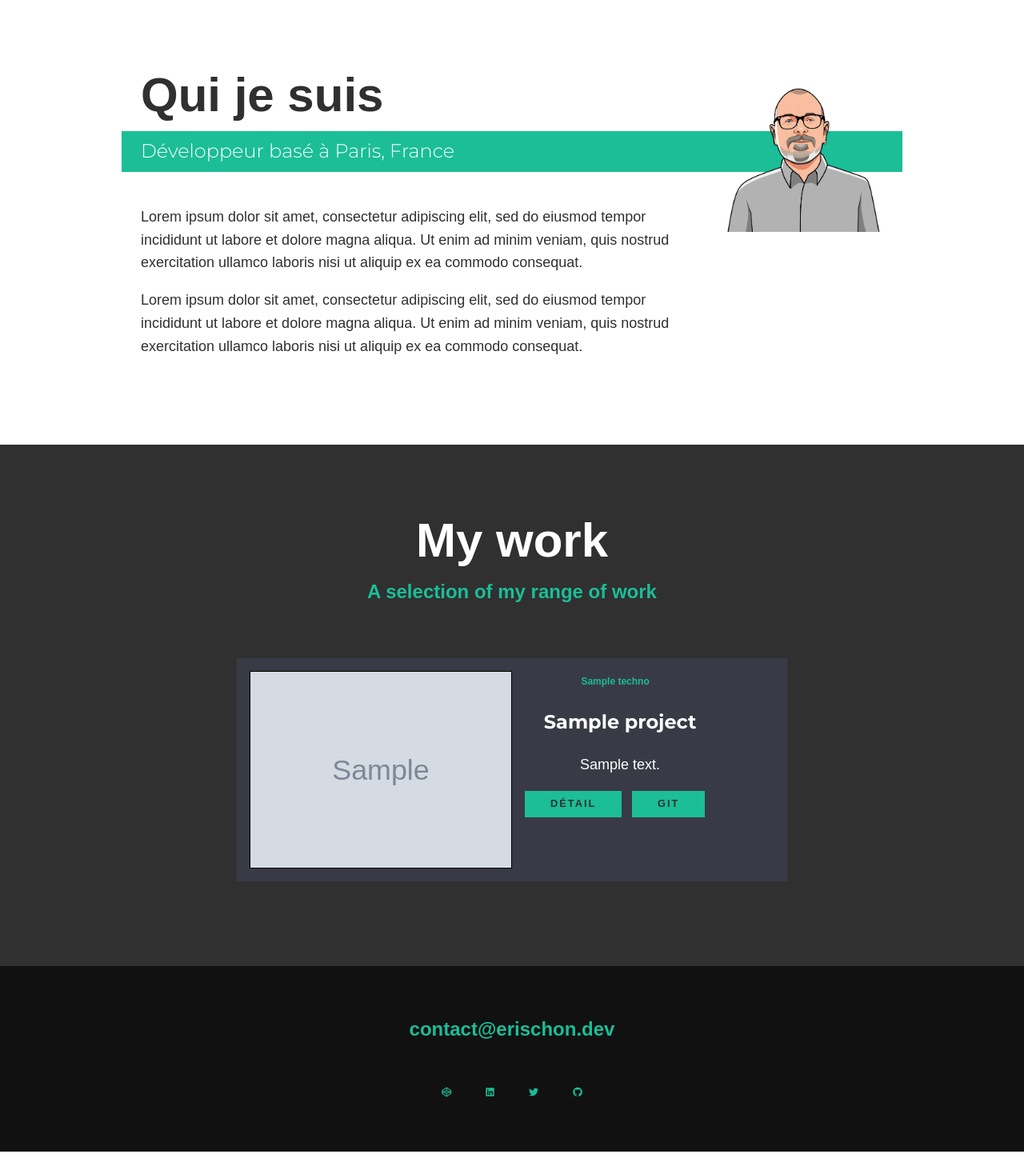
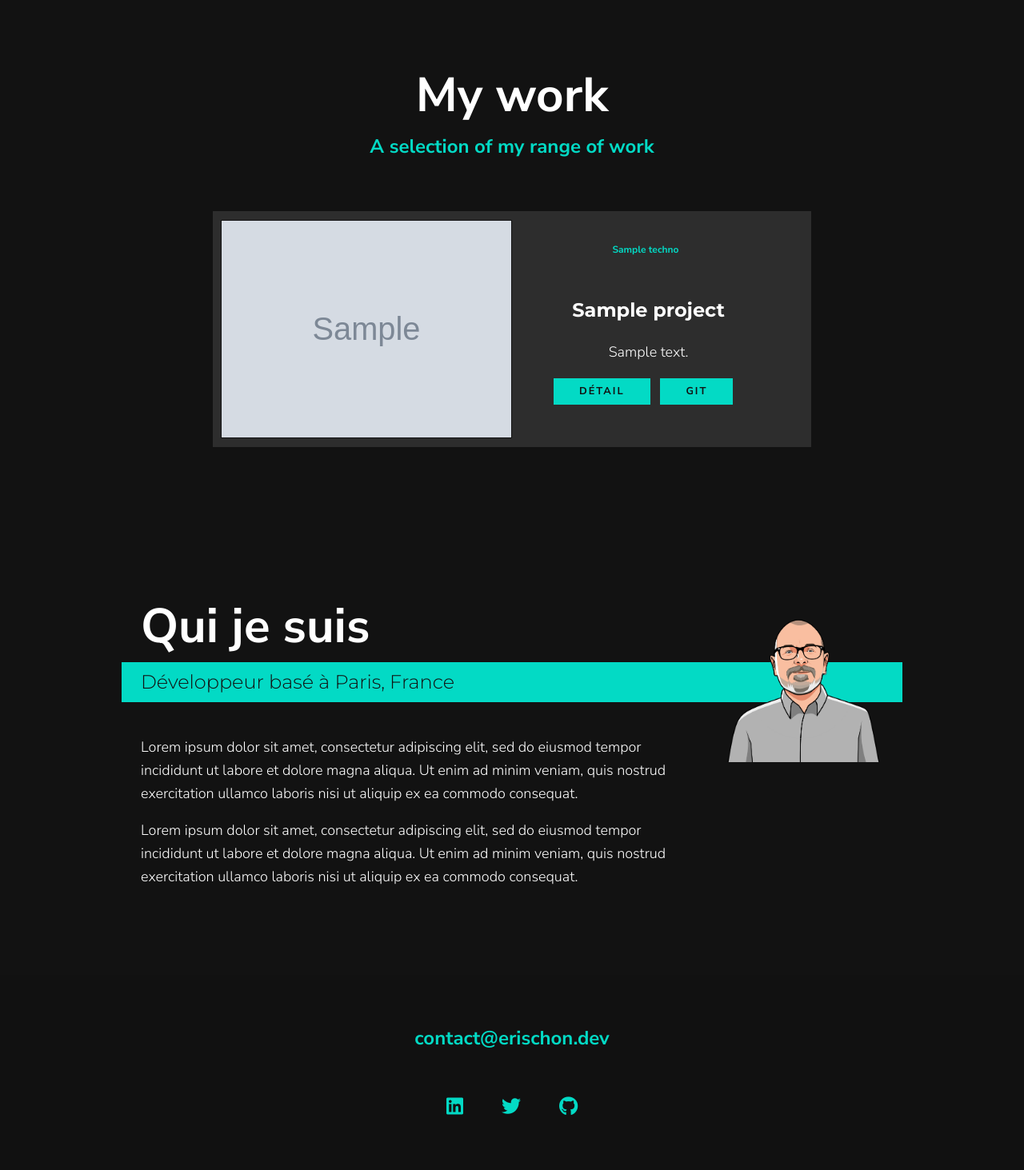
Before and after one commit to erischon/erischon-website, a Django app: page /portfolio/ in a window 1280 px wide. Shown: the part 1129-2592 px from the top of the page at 80% size. Before the commit the page ends 2569 px from the top, so only its background shows below. Run offline with Django 3.2, Linux system fonts and the light colour scheme; tables that the repository leaves empty hold one stand-in row (values such as "Sample post"); grey boxes marked "Sample" are stand-in pictures; some libraries are stand-ins or nearby versions.

Commit message:
working on portfolio frontend

```diff
--- a/portfolio/models.py
+++ b/portfolio/models.py
@@ -12,7 +12,7 @@ class Project(models.Model):
     title = models.CharField(max_length=250)
     description = models.CharField(max_length=150)
     detail = models.TextField()
-    image = models.ImageField(upload_to='blog/')
+    image = models.ImageField(upload_to='portfolio/')
     url_project = models.CharField(max_length=250)
     url_git = models.CharField(max_length=250)
     techno = models.ManyToManyField(Techno)
--- a/static/website/css/port-style.css
+++ b/static/website/css/port-style.css
@@ -7,15 +7,18 @@
 /* Custom Properties, update these for your own design */
 
 :root {
-    --ff-primary: 'Source Sans Pro', sans-serif;
+    --ff-primary:  'Nunito Sans', sans-serif;
     --ff-secondary: 'Montserrat', sans-serif;
 
-    --fw-reg: 400;
-    --fw-bold: 800;
+    --fw-reg: 300;
+    --fw-bold: 700;
 
     --clr-light: #fff;
-    --clr-dark: #303030;
-    --clr-accent: #1BBE97;
+    --clr-dark: #121212;
+    --clr-dark-overlay: #2D2D2D;
+    --clr-primary: #BB86FC;
+    --clr-secondary: #03DAC5;
+    --clr-accent: #03DAC5;
 
     --fs-h1: 3rem;
     --fs-h2: 2.25rem;
@@ -44,8 +47,8 @@
 
 
 body {
-    background: var(--clr-light);
-    color: var(--clr-dark);
+    background: var(--clr-dark);
+    color: var(--clr-light);
     margin: 0;
     font-family: var(--ff-primary);
     font-size: var(--fs-body);
@@ -121,8 +124,8 @@ h3 { font-size: var(--fs-h3) }
 
 .section__subtitle--intro,
 .section__subtitle--about {
-    background: var(--clr-accent);
-    color: var(--clr-light);
+    background: var(--clr-secondary);
+    color: var(--clr-dark);
     padding: .25em 1em;
     font-family: var(--ff-secondary);
     margin-bottom: 1em;
@@ -295,7 +298,7 @@ header {
 /*  My services section  */
 
 .my-services {
-    background-color: var(--clr-dark);
+    background-color: var(--clr-dark-overlay);
     background-image: url(../img/services-bg.jpg);
     background-size: cover;
     /* background-blend-mode: multiply; */
@@ -385,37 +388,108 @@ header {
 /* My Work */
 
 .my-work {
-    background-color: var(--clr-dark);
-    color: var(--clr-light);
     text-align: center;
 }
 
 .portfolio {
     display: flex;
+    flex-wrap: wrap;
     justify-content: center;
 }
 
-.portfolio__item {
-    background: var(--clr-accent);
-    overflow: hidden;
+/* Works Cards */
+
+.card-container {
+    background: var(--clr-dark-overlay);
+    margin: 0.75em 0;
+    padding: 0.6em;
+    max-width: 350px;
 }
 
-.portfolio__img {
-    transition:
-        transform 750ms cubic-bezier(.5, 0, .5, 1),
-        opacity 250ms linear;
+.card-project {
+    display: flex;
+    flex-direction: column;
+    justify-content: space-evenly;
+    padding: 0 2em;
 }
 
-.portfolio__item:focus {
-    position: relative;
-    z-index: 2;
+p.title {
+    color: var(--clr-light);
+    font-family: var(--ff-secondary);
+    font-size: var(--fs-h3);
+    line-height: 119.7%;
 }
 
-.portfolio__img:hover,
-.portfolio__item:focus .portfolio__img {
-    transform: scale(1.2);
-    opacity: .5;
+p.description {
+    color: var(--clr-light);
+    font-size: var(--fs-body);
 }
+
+.techno-list {
+    display: flex;
+    flex-direction: row;
+    justify-content: center;
+    margin: 0;
+    padding: 0;
+}
+
+.techno-item {
+    display: block;
+    color: var(--clr-accent);
+    padding: 0.3em 0.6em;
+    text-align: center;
+    font-size: 0.75rem;
+    font-weight: 600;
+    margin-right: 0.6em;
+}
+
+.btn-container {
+    display: flex;
+    justify-content: center;
+    margin: 1em 0;
+}
+
+.btn {
+    margin-right: 1em;
+}
+
+
+@media only screen and (min-width: 800px) {
+
+    .card-container {
+        max-width: 800px;
+        display: flex;
+    }
+
+    .techno-container {
+        display: flex;
+        flex-direction: column;
+    }
+
+    .photo {
+        /* width: 18em; */
+        width: 50%;
+        margin-right: 1rem;
+        border: 1px solid var(--clr-dark);
+    }
+
+}
+
+
+
+
+
+
+
+
+
+
+
+
+
+
+
+
 
 
 /* footer */
@@ -464,19 +538,7 @@ header {
 }
 
 
-/* Individual portfolio item styles */
 
-.portfolio-item-individual {
-    padding: 0 2em 2em;
-    max-width: 1000px;
-    margin: 0 auto;
-}
-
-.portfolio-item-individual p {
-    max-width: 600px;
-    margin-left: auto;
-    margin-right: auto;
-}
 
 /* Blog */
 
@@ -525,83 +587,3 @@ header {
     background-color: #04AA6D;
     color: white;
   }
-
-
-
-
-/* Works Card */
-
-  .container {
-    background: #383A45;
-    margin: 1rem;
-    padding: 1rem;
-    max-width: 270px;
-}
-
-p.title {
-    color: var(--clr-light);
-    font-family: var(--ff-secondary);
-    font-size: var(--fs-h3);
-    line-height: 119.7%;
-}
-
-p.description {
-    color: var(--clr-light);
-    font-size: var(--fs-body);
-}
-
-.link {
-    width: .8rem;
-}
-
-
-ul {
-    display: flex;
-    flex-direction: row;
-    justify-content: center;
-    margin: 0;
-    padding: 0;
-}
-
-li {
-    /* background-color: var(--clr-dark); */
-    /* border: 1px solid #54576b; */
-    display: block;
-    color: var(--clr-accent);
-    padding: 0.3em 0.8em;
-    text-align: center;
-    font-size: 0.75rem;
-    font-weight: 600;
-    margin-right: 1em;
-}
-
-.btn-container {
-    display: flex;
-    justify-content: center;
-}
-
-.btn {
-    margin-right: 1em;
-}
-
-
-@media only screen and (min-width: 800px) {
-
-    .container {
-        max-width: 700px;
-        display: flex;
-    }
-
-    .techno-container {
-        display: flex;
-        flex-direction: column;
-    }
-
-    .photo {
-        /* width: 18em; */
-        width: 50%;
-        margin-right: 1rem;
-        border: 1px solid #000;
-    }
-
-}
--- a/templates/portfolio/index.html
+++ b/templates/portfolio/index.html
@@ -6,7 +6,7 @@
 
     <meta name="description" property="og:description" content="">
     <meta name="keywords" content="">
-    <meta name="author" content="{{ post.author }}">
+    <meta name="author" content="Eri Schön">
 
     <meta property="og:url" content="" />
     <meta property="og:title" content="" />
@@ -56,19 +56,6 @@
         </section>
 
 
-        <!-- About me -->
-        <section class="about-me" id="about">
-           <h2 class="section__title section__title--about">Qui je suis</h2>
-           <p class="section__subtitle section__subtitle--about">Développeur basé à Paris, France</p>
-
-           <div class="about-me__body">
-               <p>Lorem ipsum dolor sit amet, consectetur adipiscing elit, sed do eiusmod tempor incididunt ut labore et dolore magna aliqua. Ut enim ad minim veniam, quis nostrud exercitation ullamco laboris nisi ut aliquip ex ea commodo consequat.</p>
-               <p>Lorem ipsum dolor sit amet, consectetur adipiscing elit, sed do eiusmod tempor incididunt ut labore et dolore magna aliqua. Ut enim ad minim veniam, quis nostrud exercitation ullamco laboris nisi ut aliquip ex ea commodo consequat.</p>
-           </div>
-
-           <img src="{% static '/website/assets/img/erischon_b.png' %}" alt="Jane leaning against a bus" class="about-me__img">
-        </section>
-
         <!-- My Work -->
         <section class="my-work" id="work">
             <h2 class="section__title section__title--work">My work</h2>
@@ -77,50 +64,52 @@
             <div class="portfolio">
                 {% for project in projects %}
 
-                    <div class="container">
+                    <div class="card-container">
                         <img class="photo" src="{{ project.image.url }}" alt="">
 
-                        <div class="techno-container">
-
-                            <div class="techno-list">
-                                <ul>
+                        <div class="card-project">
+                            <div class="techno-container">
+                                <ul class="techno-list">
                                     {% for techno in project.techno.all %}
-                                    <li class="techno">{{ techno }}</li>
+                                    <li class="techno-item">{{ techno }}</li>
                                     {% endfor %}
                                 </ul>
                             </div>
 
-                        <div class="content">
-                            <p class="title"><strong>{{ project.title }}</strong></p>
-                            <p class="description">{{ project.description }}</p>
-                            <div class="btn-container">
-                                <a href="{% url 'project-detail' project.id %}" class="btn"> détail</a>
-                                <a href="{{ project.url_git }}" target="_blank" class="btn"> git</a>
+                            <div class="content">
+                                <p class="title"><strong>{{ project.title }}</strong></p>
+                                <p class="description">{{ project.description }}</p>
+                                <div class="btn-container">
+                                    <a href="{% url 'project-detail' project.id %}" class="btn">Détail</a>
+                                    <a href="{{ project.url_git }}" target="_blank" class="btn">Git</a>
+                                </div>
                             </div>
                         </div>
-
                     </div>
 
                 {% endfor %}
             </div>
+        </section>
 
 
+        <!-- About me -->
+        <section class="about-me" id="about">
+            <h2 class="section__title section__title--about">Qui je suis</h2>
+            <p class="section__subtitle section__subtitle--about">Développeur basé à Paris, France</p>
 
+            <div class="about-me__body">
+                <p>Lorem ipsum dolor sit amet, consectetur adipiscing elit, sed do eiusmod tempor incididunt ut labore et dolore magna aliqua. Ut enim ad minim veniam, quis nostrud exercitation ullamco laboris nisi ut aliquip ex ea commodo consequat.</p>
+                <p>Lorem ipsum dolor sit amet, consectetur adipiscing elit, sed do eiusmod tempor incididunt ut labore et dolore magna aliqua. Ut enim ad minim veniam, quis nostrud exercitation ullamco laboris nisi ut aliquip ex ea commodo consequat.</p>
+            </div>
 
-            </div>
-        </section>
-
+            <img src="{% static '/website/assets/img/erischon_b.png' %}" alt="Jane leaning against a bus" class="about-me__img">
+         </section>
 
         <!-- Footer -->
         <section class="footer">
             <!-- replace with your own email address -->
             <a href="mailto:contact@erischon.dev" class="footer__link">contact@erischon.dev</a>
             <ul class="social-list">
-                <li class="social-list__item">
-                    <a class="social-list__link" href="https://codepen.io">
-                        <i class="fab fa-codepen"></i>
-                    </a>
-                </li>
                 <li class="social-list__item">
                     <a class="social-list__link" href="https://www.linkedin.com/in/ericschonhofen/">
                         <i class="fab fa-linkedin"></i>
```
Also changed, not shown: templates/portfolio/project.html (+16 -3 lines), media/blog/projet-thesubstitute-1.jpg (deleted), media/portfolio/projet-thesubstitute-1.jpg (renamed from media/blog/projet-purbeurre-1.jpg), portfolio/migrations/0005_alter_project_image.py (added).
